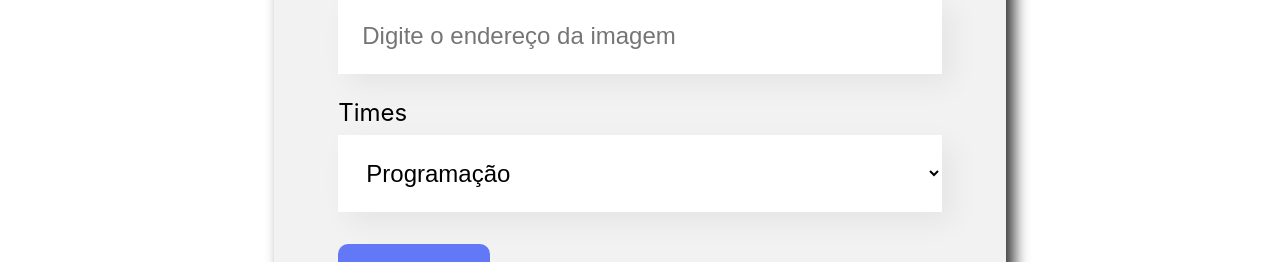
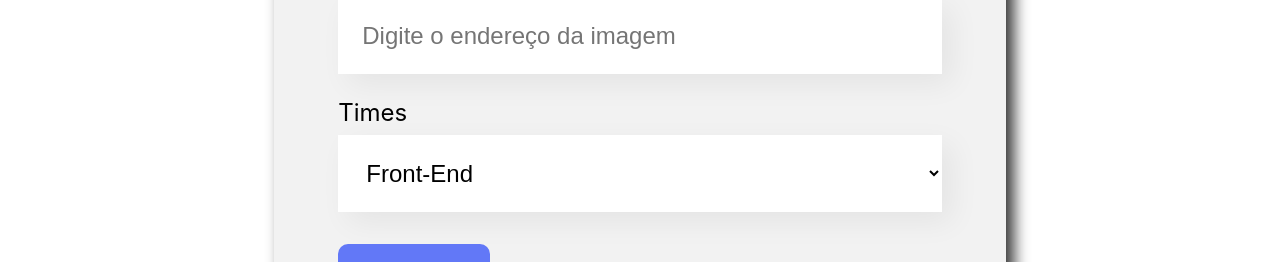
Before and after one commit to yanosmartins/Organo-aprendendo_React-Alura, a React (Create React App) app: page / in a window 1280 px wide. Shown: the part 1000-1262 px from the top of the page. Built offline with nearby package versions, Linux system fonts and the light colour scheme; the HTML template or start-up script is replaced by a standard one.

Commit message:
organização e uso de .map pra criar um array

```diff
--- a/src/App.js
+++ b/src/App.js
@@ -26,7 +26,7 @@
   return (
     <div className="App">
       <Banner />
-      <Formulario aoColaboradorCadastrado={colaborador => aoNovoColaboradorAdicionado(colaborador)} />
+      <Formulario times={times.map(time => time.nome)} aoColaboradorCadastrado={colaborador => aoNovoColaboradorAdicionado(colaborador)} />
 
       {times.map(time => <Time key={time.nome} nome={time.nome} corPrimaria={time.corPrimaria} corSecundaria={time.corSecundaria}/>)}
 
--- a/src/componentes/Formulario/index.js
+++ b/src/componentes/Formulario/index.js
@@ -6,15 +6,15 @@
 
 const Formulario = (props) => {
 
-    const times = [
-        'Programação',
-        'Front-End',
-        'Data Science',
-        'Devops',
-        'UX e Design',
-        'Mobile',
-        'Inovação e Gestão'
-    ]
+    // const times = [
+    //     'Programação',
+    //     'Front-End',
+    //     'Data Science',
+    //     'Devops',
+    //     'UX e Design',
+    //     'Mobile',
+    //     'Inovação e Gestão'
+    // ]
 
     const [nome, SetNome] = useState('')
     const [cargo, SetCargo] = useState('')
@@ -41,7 +41,7 @@
                 <CampoTexto obrigatorio={true} label="Nome" placeholder="Digite seu nome" valor={nome} aoAlterado={valor => SetNome(valor)} />
                 <CampoTexto label="Cargo" placeholder="Digite seu cargo" valor={cargo} aoAlterado={valor => SetCargo(valor)} />
                 <CampoTexto label="Imagem" placeholder="Digite o endereço da imagem" valor={imagem} aoAlterado={valor => SetImagem(valor)} />
-                <ListaSuspensa label='Times' itens={times} valor={time} aoAlterado={valor => SetTime(valor)} />
+                <ListaSuspensa label='Times' itens={props.times} valor={time} aoAlterado={valor => SetTime(valor)} />
                 {/* <Botao texto='Criar Card'/>   Uma forma de fazer o botão*/}
                 <Botao>
                     Criar Card
```
Also changed, not shown: src/componentes/Colaborador/Colaborador.css (added), src/componentes/Colaborador/index.js (added).
